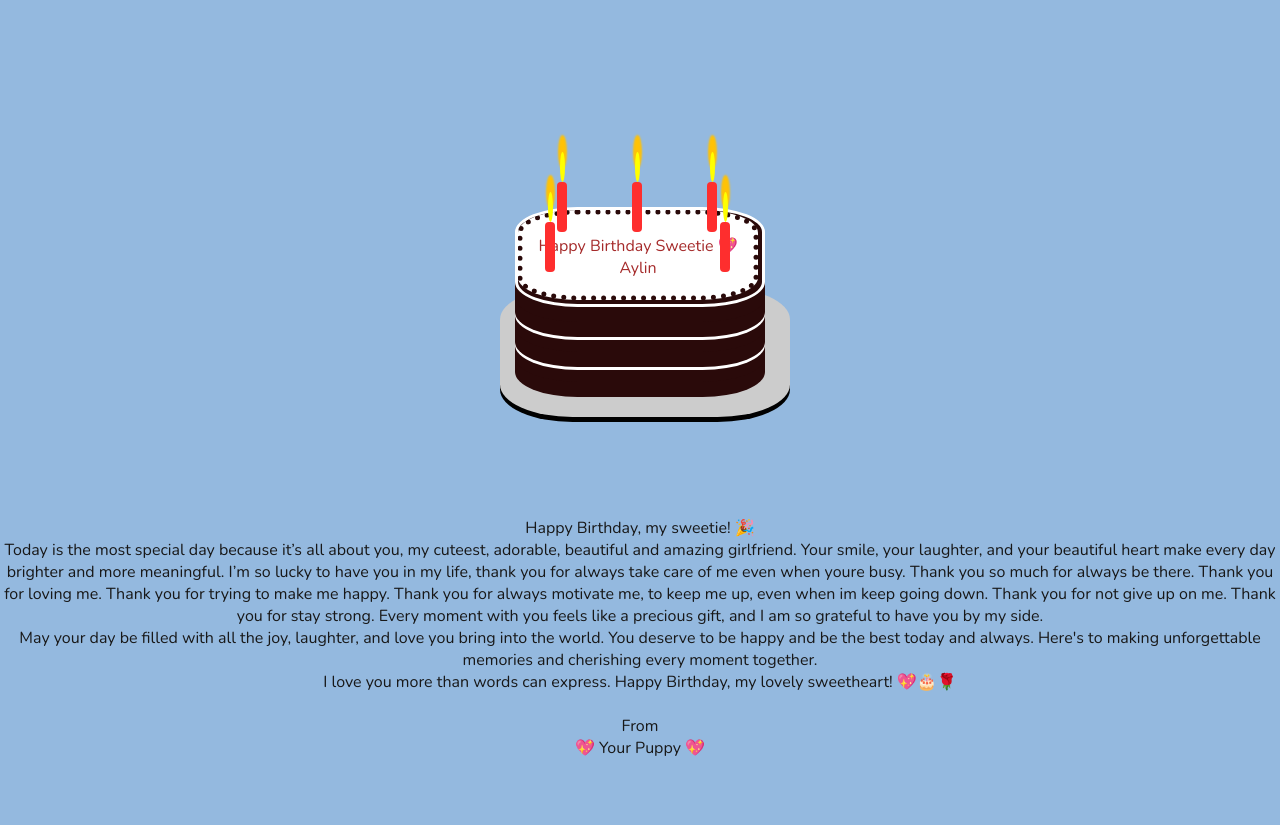
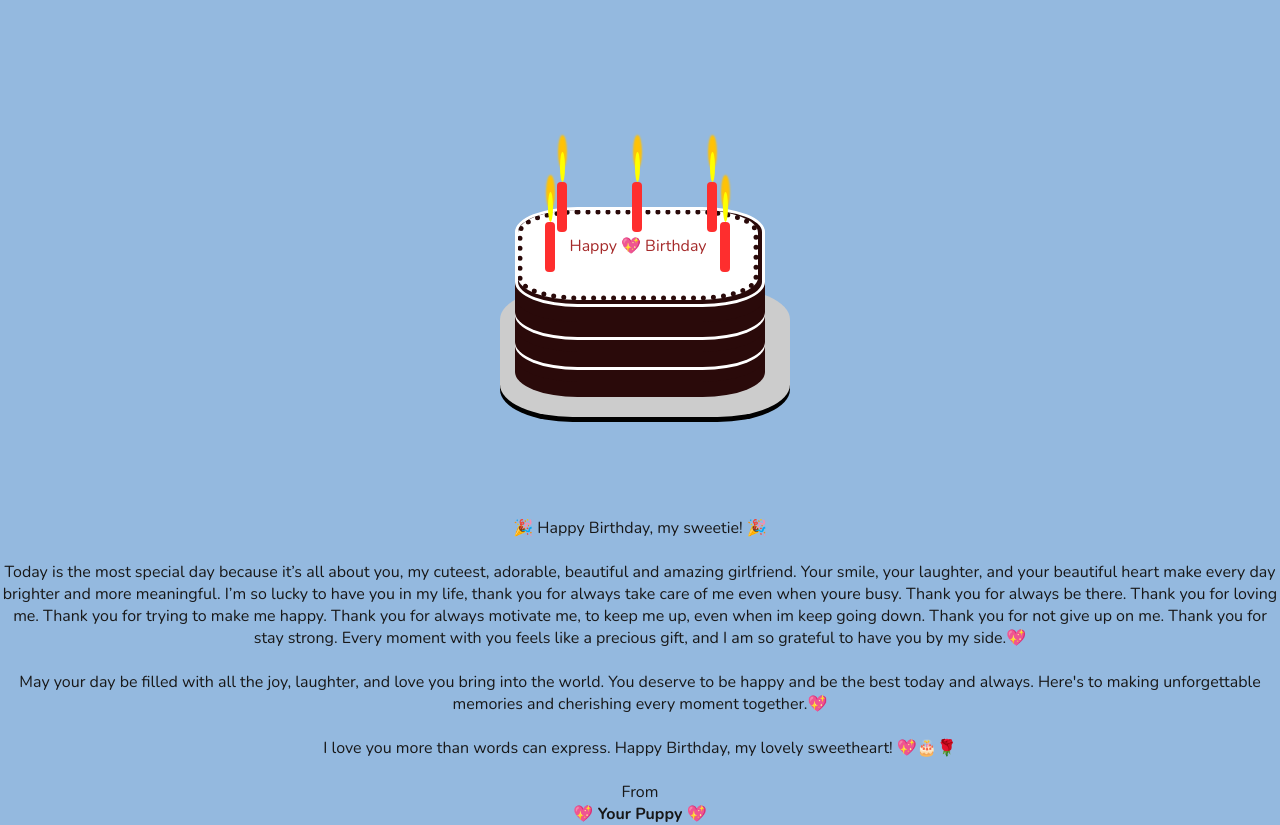
Before and after one commit to A5MangoZ/Happy-Birthday, a plain HTML site: page page1.html in a window 1280 px wide. Shown: the part 123-948 px from the top of the page. Before the commit the page ends 882 px from the top, so only its background shows below. Drawn offline with nearby package versions, Linux system fonts and the light colour scheme.

Commit message:
Update page1.html

```diff
--- a/page1.html
+++ b/page1.html
@@ -19,7 +19,7 @@
             <div class="layer"></div>
             <div class="icing">
                 <div class="name">
-                    <p style="color: brown;">Happy Birthday Sweetie 💖<br/> <span id="name">Aylin</span></p>
+                    <p style="color: brown;">Happy 💖 Birthday <br/> <span id="name"> </span></p>
                 </div>
             </div>
             <div class="candle1">
@@ -39,12 +39,12 @@
             </div>
         </div>
         <div class ="text" style="color: rgb(24, 24, 24);">
-            <p>Happy Birthday, my sweetie! 🎉</p>
-            <p>Today is the most special day because it’s all about you, my cuteest, adorable, beautiful and amazing girlfriend. Your smile, your laughter, and your beautiful heart make every day brighter and more meaningful. I’m so lucky to have you in my life, thank you for always take care of me even when youre busy. Thank you so much for always be there. Thank you for loving me. Thank you for trying to make me happy. Thank you for always motivate me, to keep me up, even when im keep going down. Thank you for not give up on me. Thank you for stay strong. Every moment with you feels like a precious gift, and I am so grateful to have you by my side.</p>
-            <p>May your day be filled with all the joy, laughter, and love you bring into the world. You deserve to be happy and be the best today and always. Here's to making unforgettable memories and cherishing every moment together.</p>
-            <p>I love you more than words can express. Happy Birthday, my lovely sweetheart! 💖🎂🌹</p>
+            <p>🎉 Happy Birthday, my sweetie! 🎉</p>
+            <br>Today is the most special day because it’s all about you, my cuteest, adorable, beautiful and amazing girlfriend. Your smile, your laughter, and your beautiful heart make every day brighter and more meaningful. I’m so lucky to have you in my life, thank you for always take care of me even when youre busy. Thank you for always be there. Thank you for loving me. Thank you for trying to make me happy. Thank you for always motivate me, to keep me up, even when im keep going down. Thank you for not give up on me. Thank you for stay strong. Every moment with you feels like a precious gift, and I am so grateful to have you by my side.💖</br>
+            <br>May your day be filled with all the joy, laughter, and love you bring into the world. You deserve to be happy and be the best today and always. Here's to making unforgettable memories and cherishing every moment together.💖</br>
+            <br>I love you more than words can express. Happy Birthday, my lovely sweetheart! 💖🎂🌹</br>
             <br> From
-            <br><a>💖 Your Puppy 💖</a>
+            <br><b>💖 Your Puppy 💖</b>
         </div>
 
         <audio id="HBD" loop>
```
